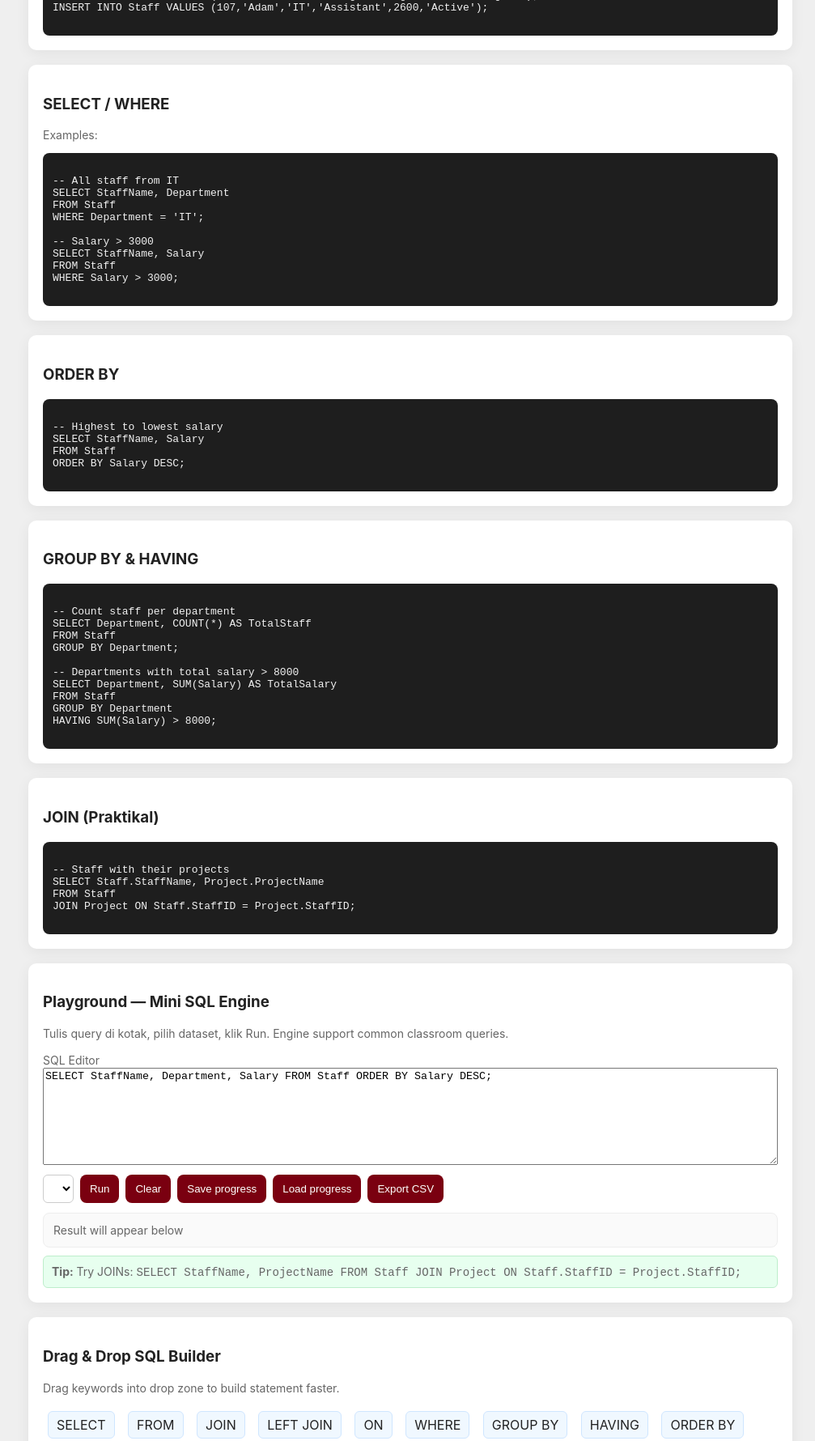
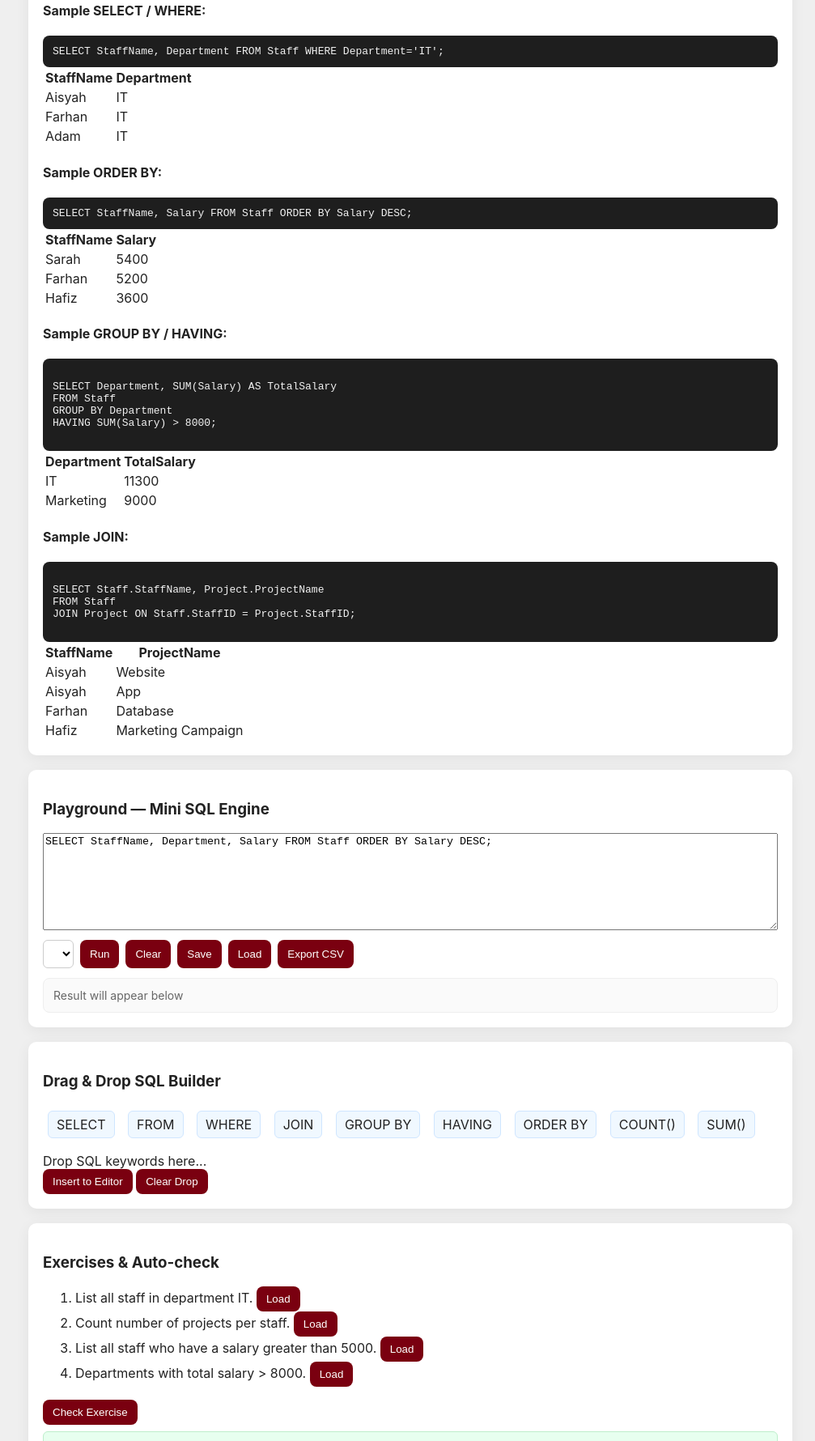
Before and after one commit to SalawaniMS/SQL_Learning_ebook, a plain HTML site: page notes/notes.html in a window 1280 px wide. Shown: the part 697-2477 px from the top of the page at 81% size, without its empty margins (273-1280 px from the left). Drawn offline with Linux system fonts and the light colour scheme.

Commit message:
Update notes.html

```diff
--- a/notes/notes.html
+++ b/notes/notes.html
@@ -19,6 +19,7 @@
   <a href="#join">4 • JOIN</a>
   <a href="#play">Playground</a>
   <a href="#quiz">Quiz</a>
+  <a href="../index.html">🏠 Back to Index</a>
   <hr style="border:none;border-top:1px solid rgba(255,255,255,0.08);margin:12px 0">
   <div class="small">Theme</div>
   <div style="margin-top:8px">
@@ -27,22 +28,24 @@
   </div>
   <p class="small" style="margin-top:12px">Export result: <button class="btn ghost" onclick="exportCSV()">Export CSV</button></p>
   <div style="height:30px"></div>
-  <div class="small">Note: This mini-engine is educational — supports common SELECT/FROM/WHERE/ORDER/GROUP/HAVING and simple JOINs with COUNT/SUM/AVG.</div>
+  <div class="small">Dashboard: Completed <span id="completed">0</span> | Points <span id="points">0</span></div>
 </div>
 
 <div class="content">
+
   <div class="header">
     <h2>SQL Interactive eBook — Full Edition</h2>
-    <div class="small">Dataset: <select id="datasetSelect" class="select" onchange="loadSample(this.value)">
+    <div class="small">Dataset:
+      <select id="datasetSelect" class="select" onchange="loadSample(this.value)">
         <option value="staff">Staff & Project</option>
-      <option value="student">Student / Course / Enrollment</option>
-    </select></div>
+        <option value="project">Project</option>
+      </select>
+    </div>
   </div>
 
   <!-- A: DDL -->
   <div id="ddl" class="card">
     <h3>A. Database Structure (DDL)</h3>
-    <p class="small">Letakkan semua DDL contoh di sini (CREATE DATABASE / TABLE / ALTER / DROP, PK, FK, constraints)</p>
     <div class="code" id="ddlBox">
 CREATE TABLE Staff (
   StaffID INT PRIMARY KEY,
@@ -64,7 +67,6 @@ CREATE TABLE Project (
   <!-- B: DML -->
   <div id="dml" class="card">
     <h3>B. Data Manipulation (DML)</h3>
-    <p class="small">Contoh insert / update / delete / select / join / group by</p>
     <div class="code" id="dmlBox">
 INSERT INTO Staff VALUES (101,'Aisyah','IT','Executive',3500,'Active');
 INSERT INTO Staff VALUES (102,'Farhan','IT','Manager',5200,'Active');
@@ -74,135 +76,117 @@ INSERT INTO Staff VALUES (105,'Hafiz','Marketing','Executive',3600,'Active');
 INSERT INTO Staff VALUES (106,'Sarah','Marketing','Manager',5400,'Resigned');
 INSERT INTO Staff VALUES (107,'Adam','IT','Assistant',2600,'Active');
     </div>
-  </div>
 
-  <!-- SELECT -->
-  <div id="select" class="card">
-    <h3>SELECT / WHERE</h3>
-    <p class="small">Examples:</p>
+    <h4>Sample SELECT / WHERE:</h4>
+    <div class="code">SELECT StaffName, Department FROM Staff WHERE Department='IT';</div>
+    <table>
+      <tr><th>StaffName</th><th>Department</th></tr>
+      <tr><td>Aisyah</td><td>IT</td></tr>
+      <tr><td>Farhan</td><td>IT</td></tr>
+      <tr><td>Adam</td><td>IT</td></tr>
+    </table>
+
+    <h4>Sample ORDER BY:</h4>
+    <div class="code">SELECT StaffName, Salary FROM Staff ORDER BY Salary DESC;</div>
+    <table>
+      <tr><th>StaffName</th><th>Salary</th></tr>
+      <tr><td>Sarah</td><td>5400</td></tr>
+      <tr><td>Farhan</td><td>5200</td></tr>
+      <tr><td>Hafiz</td><td>3600</td></tr>
+    </table>
+
+    <h4>Sample GROUP BY / HAVING:</h4>
     <div class="code">
--- All staff from IT
-SELECT StaffName, Department
-FROM Staff
-WHERE Department = 'IT';
-
--- Salary > 3000
-SELECT StaffName, Salary
-FROM Staff
-WHERE Salary > 3000;
-    </div>
-  </div>
-
-  <!-- ORDER BY -->
-  <div id="order" class="card">
-    <h3>ORDER BY</h3>
-    <div class="code">
--- Highest to lowest salary
-SELECT StaffName, Salary
-FROM Staff
-ORDER BY Salary DESC;
-    </div>
-  </div>
-
-  <!-- GROUP BY / HAVING -->
-  <div id="group" class="card">
-    <h3>GROUP BY & HAVING</h3>
-    <div class="code">
--- Count staff per department
-SELECT Department, COUNT(*) AS TotalStaff
-FROM Staff
-GROUP BY Department;
-
--- Departments with total salary > 8000
 SELECT Department, SUM(Salary) AS TotalSalary
 FROM Staff
 GROUP BY Department
-HAVING SUM(Salary) > 8000;
+HAVING SUM(Salary) &gt; 8000;
     </div>
-  </div>
+    <table>
+      <tr><th>Department</th><th>TotalSalary</th></tr>
+      <tr><td>IT</td><td>11300</td></tr>
+      <tr><td>Marketing</td><td>9000</td></tr>
+    </table>
 
-  <!-- JOIN -->
-  <div id="join" class="card">
-    <h3>JOIN (Praktikal)</h3>
+    <h4>Sample JOIN:</h4>
     <div class="code">
--- Staff with their projects
 SELECT Staff.StaffName, Project.ProjectName
 FROM Staff
 JOIN Project ON Staff.StaffID = Project.StaffID;
     </div>
+    <table>
+      <tr><th>StaffName</th><th>ProjectName</th></tr>
+      <tr><td>Aisyah</td><td>Website</td></tr>
+      <tr><td>Aisyah</td><td>App</td></tr>
+      <tr><td>Farhan</td><td>Database</td></tr>
+      <tr><td>Hafiz</td><td>Marketing Campaign</td></tr>
+    </table>
   </div>
 
 <!-- Playground -->
 <div id="play" class="card">
   <h3>Playground — Mini SQL Engine</h3>
-    <p class="small">Tulis query di kotak, pilih dataset, klik Run. Engine support common classroom queries.</p>
 
-    <div>
-      <label class="small">SQL Editor</label>
-      <textarea id="editor" style="width:100%;height:120px;font-family:monospace">SELECT StaffName, Department, Salary FROM Staff ORDER BY Salary DESC;</textarea>
-    </div>
+  <textarea id="editor" style="width:100%;height:120px;font-family:monospace">
+SELECT StaffName, Department, Salary FROM Staff ORDER BY Salary DESC;
+  </textarea>
 
   <div class="play-controls">
     <select id="tableSelect" class="select"></select>
     <button class="btn" onclick="run()">Run</button>
-      <button class="btn secondary" onclick="clearOutput()">Clear</button>
-      <button class="btn ghost" onclick="saveProgress()">Save progress</button>
-      <button class="btn ghost" onclick="loadProgress()">Load progress</button>
+    <button class="btn" onclick="clearAll()">Clear</button>
+    <button class="btn ghost" onclick="saveProgress()">Save</button>
+    <button class="btn ghost" onclick="loadProgress()">Load</button>
     <button class="btn" onclick="exportCSV()">Export CSV</button>
   </div>
 
-    <div id="outputArea" class="playground" style="display:block;margin-top:12px">
+  <div id="outputArea" class="playground" style="margin-top:12px">
     <div id="outputMsg" class="small">Result will appear below</div>
     <div id="resultTable"></div>
   </div>
-
-    <div class="delta small" style="margin-top:10px">
-      <strong>Tip:</strong> Try JOINs: <code>SELECT StaffName, ProjectName FROM Staff JOIN Project ON Staff.StaffID = Project.StaffID;</code>
-    </div>
 </div>
 
-  <!-- Drag & Drop builder -->
+<!-- Drag & Drop -->
 <div class="card">
   <h3>Drag & Drop SQL Builder</h3>
-    <p class="small">Drag keywords into drop zone to build statement faster.</p>
-    <div>
-      <span class="keyword" draggable="true">SELECT</span>
-      <span class="keyword" draggable="true">FROM</span>
-      <span class="keyword" draggable="true">JOIN</span>
-      <span class="keyword" draggable="true">LEFT JOIN</span>
-      <span class="keyword" draggable="true">ON</span>
-      <span class="keyword" draggable="true">WHERE</span>
-      <span class="keyword" draggable="true">GROUP BY</span>
-      <span class="keyword" draggable="true">HAVING</span>
-      <span class="keyword" draggable="true">ORDER BY</span>
-      <span class="keyword" draggable="true">COUNT()</span>
-      <span class="keyword" draggable="true">SUM()</span>
-      <span class="keyword" draggable="true">AVG()</span>
-    </div>
-    <div style="margin-top:10px" class="dropzone" id="dropZone">Drop keywords here...</div>
-    <div style="margin-top:8px">
-      <button class="btn" onclick="appendFromDrop()">Insert to editor</button>
-      <button class="btn ghost" onclick="document.getElementById('dropZone').innerText='';">Clear drop</button>
-    </div>
+
+  <!-- Keyword Buttons -->
+  <div style="margin-bottom:12px">
+    <span class="keyword" draggable="true" ondragstart="drag(event)" data-word="SELECT">SELECT</span>
+    <span class="keyword" draggable="true" ondragstart="drag(event)" data-word="FROM">FROM</span>
+    <span class="keyword" draggable="true" ondragstart="drag(event)" data-word="WHERE">WHERE</span>
+    <span class="keyword" draggable="true" ondragstart="drag(event)" data-word="JOIN">JOIN</span>
+    <span class="keyword" draggable="true" ondragstart="drag(event)" data-word="GROUP BY">GROUP BY</span>
+    <span class="keyword" draggable="true" ondragstart="drag(event)" data-word="HAVING">HAVING</span>
+    <span class="keyword" draggable="true" ondragstart="drag(event)" data-word="ORDER BY">ORDER BY</span>
+    <span class="keyword" draggable="true" ondragstart="drag(event)" data-word="COUNT(*)">COUNT()</span>
+    <span class="keyword" draggable="true" ondragstart="drag(event)" data-word="SUM(Salary)">SUM()</span>
   </div>
 
-  <!-- Quiz -->
+  <!-- DROP ZONE CLEARLY VISIBLE -->
+  <div id="dropZone"
+       ondragover="allowDrop(event)"
+       ondrop="drop(event)">
+    Drop SQL keywords here...
+  </div>
+
+  <button class="btn" onclick="appendFromDrop()">Insert to Editor</button>
+  <button class="btn ghost" onclick="document.getElementById('dropZone').innerText='Drop SQL keywords here...'">Clear Drop</button>
+</div>
+
+  <!-- Quiz / Exercises -->
   <div id="quiz" class="card">
     <h3>Exercises & Auto-check</h3>
-    <p class="small">Try these queries on the Staff & Project dataset. Type in editor and Run. Then click "Check Exercise" to auto-validate.</p>
     <ol>
       <li>List all staff in department IT. <button class="btn" onclick="loadExample(1)">Load</button></li>
       <li>Count number of projects per staff. <button class="btn" onclick="loadExample(2)">Load</button></li>
-      <li>List projects without staff. <button class="btn" onclick="loadExample(3)">Load</button></li>
+      <li>List all staff who have a salary greater than 5000. <button class="btn" onclick="loadExample(3)">Load</button></li>
       <li>Departments with total salary &gt; 8000. <button class="btn" onclick="loadExample(4)">Load</button></li>
     </ol>
-    <div style="margin-top:10px">
     <button class="btn" onclick="checkExercise()">Check Exercise</button>
-      <div id="exerciseResult" class="delta" style="display:none"></div>
-    </div>
+    <div id="exerciseResult" class="delta" style="margin-top:8px"></div>
   </div>
 
-  <div class="footer small">Built for teaching — mnemoBox eBook. Save this file and host on GitHub Pages to share with students.</div>
 </div>
 
 <script src="../script.js"></script>
```
Lines whose indentation alone changed are shown as unchanged.
